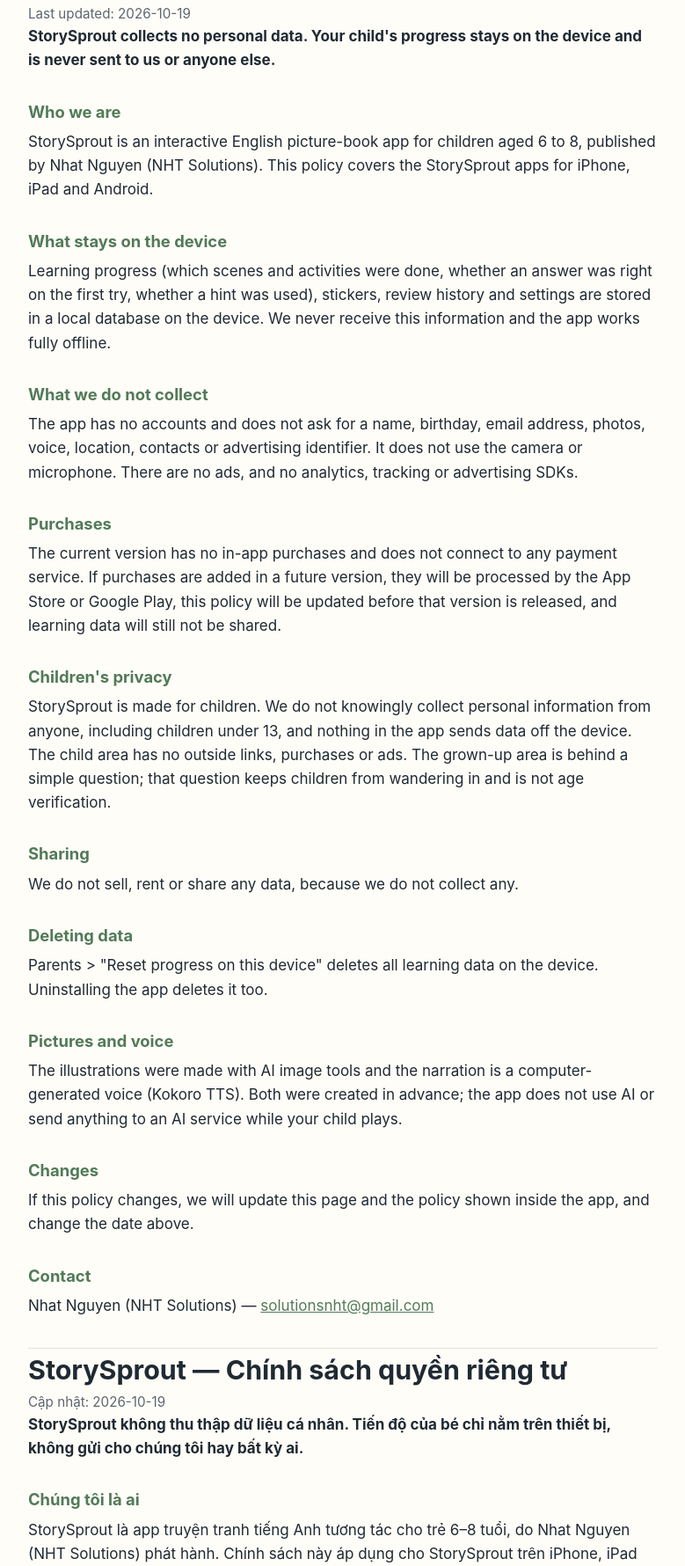
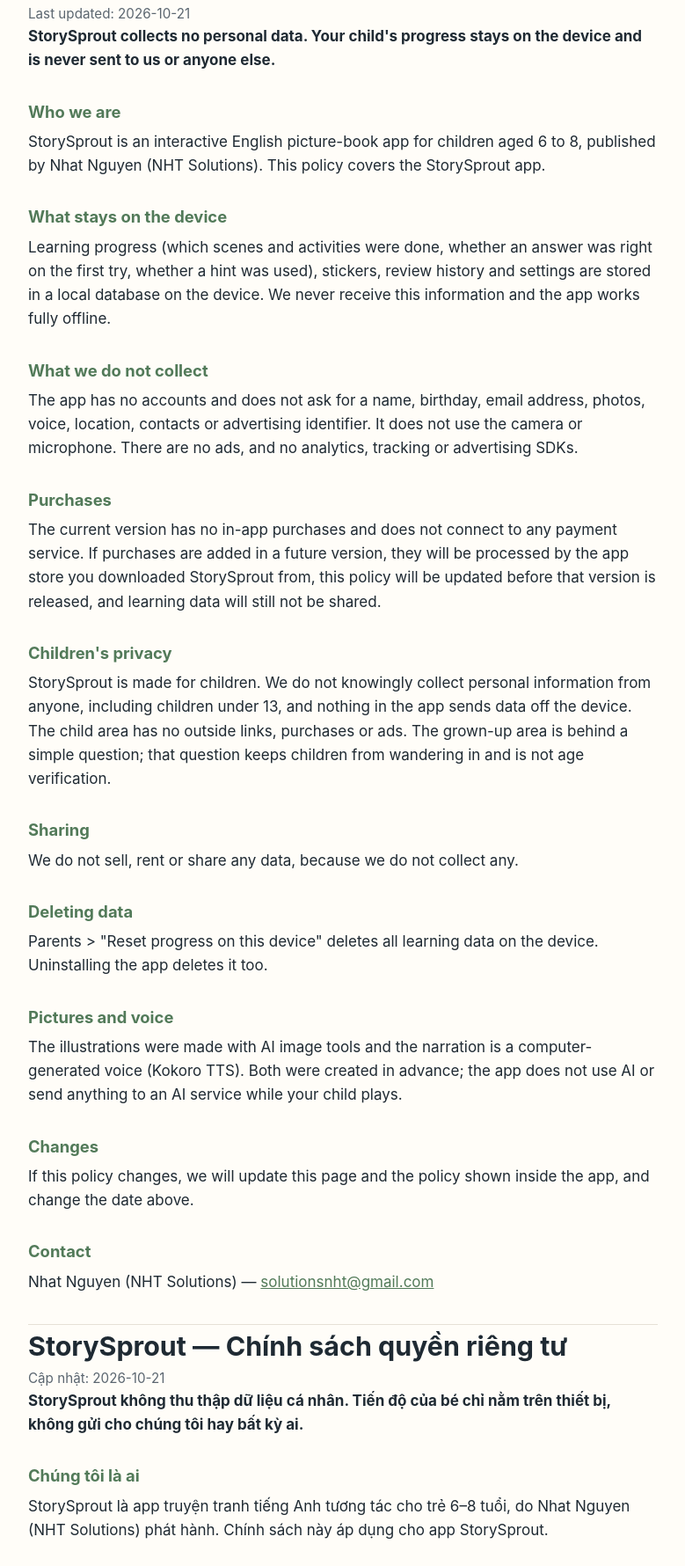
Before and after one commit to nhtsolutions/apps, a plain HTML site: page storysprout/privacy/index.html in a window 1280 px wide. Shown: the part 216-1996 px from the top of the page at 88% size, without its empty margins (250-1029 px from the left). Drawn offline with Linux system fonts and the light colour scheme.

Commit message:
docs: update StorySprout privacy page

```diff
--- a/storysprout/privacy/index.html
+++ b/storysprout/privacy/index.html
@@ -27,16 +27,16 @@
 <header><p class="meta">Nhat Nguyen (NHT Solutions)</p><nav class="lang"><a href="#en">English</a><a href="#vi">Tiếng Việt</a></nav></header>
 <section class="lang-block" id="en" lang="en">
   <h1>StorySprout — Privacy Policy</h1>
-  <p class="meta">Last updated: 2026-10-19</p>
+  <p class="meta">Last updated: 2026-10-21</p>
   <p><strong>StorySprout collects no personal data. Your child's progress stays on the device and is never sent to us or anyone else.</strong></p>
   <h2>Who we are</h2>
-  <p>StorySprout is an interactive English picture-book app for children aged 6 to 8, published by Nhat Nguyen (NHT Solutions). This policy covers the StorySprout apps for iPhone, iPad and Android.</p>
+  <p>StorySprout is an interactive English picture-book app for children aged 6 to 8, published by Nhat Nguyen (NHT Solutions). This policy covers the StorySprout app.</p>
   <h2>What stays on the device</h2>
   <p>Learning progress (which scenes and activities were done, whether an answer was right on the first try, whether a hint was used), stickers, review history and settings are stored in a local database on the device. We never receive this information and the app works fully offline.</p>
   <h2>What we do not collect</h2>
   <p>The app has no accounts and does not ask for a name, birthday, email address, photos, voice, location, contacts or advertising identifier. It does not use the camera or microphone. There are no ads, and no analytics, tracking or advertising SDKs.</p>
   <h2>Purchases</h2>
-  <p>The current version has no in-app purchases and does not connect to any payment service. If purchases are added in a future version, they will be processed by the App Store or Google Play, this policy will be updated before that version is released, and learning data will still not be shared.</p>
+  <p>The current version has no in-app purchases and does not connect to any payment service. If purchases are added in a future version, they will be processed by the app store you downloaded StorySprout from, this policy will be updated before that version is released, and learning data will still not be shared.</p>
   <h2>Children's privacy</h2>
   <p>StorySprout is made for children. We do not knowingly collect personal information from anyone, including children under 13, and nothing in the app sends data off the device. The child area has no outside links, purchases or ads. The grown-up area is behind a simple question; that question keeps children from wandering in and is not age verification.</p>
   <h2>Sharing</h2>
@@ -53,16 +53,16 @@
 
 <section class="lang-block" id="vi" lang="vi">
   <h1>StorySprout — Chính sách quyền riêng tư</h1>
-  <p class="meta">Cập nhật: 2026-10-19</p>
+  <p class="meta">Cập nhật: 2026-10-21</p>
   <p><strong>StorySprout không thu thập dữ liệu cá nhân. Tiến độ của bé chỉ nằm trên thiết bị, không gửi cho chúng tôi hay bất kỳ ai.</strong></p>
   <h2>Chúng tôi là ai</h2>
-  <p>StorySprout là app truyện tranh tiếng Anh tương tác cho trẻ 6–8 tuổi, do Nhat Nguyen (NHT Solutions) phát hành. Chính sách này áp dụng cho StorySprout trên iPhone, iPad và Android.</p>
+  <p>StorySprout là app truyện tranh tiếng Anh tương tác cho trẻ 6–8 tuổi, do Nhat Nguyen (NHT Solutions) phát hành. Chính sách này áp dụng cho app StorySprout.</p>
   <h2>Dữ liệu lưu trên máy</h2>
   <p>Tiến độ học (cảnh và hoạt động đã làm, đúng ngay lần đầu hay không, có dùng gợi ý không), sticker, lịch sử ôn tập và cài đặt được lưu trong cơ sở dữ liệu trên thiết bị. Chúng tôi không nhận các dữ liệu này; app chạy hoàn toàn offline.</p>
   <h2>Không thu thập</h2>
   <p>App không có tài khoản, không hỏi tên, ngày sinh, email, ảnh, giọng nói, vị trí, danh bạ hay mã quảng cáo; không dùng camera và micro. Không quảng cáo, không SDK phân tích, theo dõi hay quảng cáo.</p>
   <h2>Mua hàng</h2>
-  <p>Phiên bản hiện tại không có mua hàng trong app và không kết nối dịch vụ thanh toán nào. Nếu sau này có mua hàng, giao dịch do App Store hoặc Google Play xử lý, chính sách này sẽ được cập nhật trước khi phát hành phiên bản đó, và dữ liệu học vẫn không được chia sẻ.</p>
+  <p>Phiên bản hiện tại không có mua hàng trong app và không kết nối dịch vụ thanh toán nào. Nếu sau này có mua hàng, giao dịch do cửa hàng ứng dụng nơi bạn tải StorySprout xử lý, chính sách này sẽ được cập nhật trước khi phát hành phiên bản đó, và dữ liệu học vẫn không được chia sẻ.</p>
   <h2>Quyền riêng tư của trẻ em</h2>
   <p>StorySprout làm cho trẻ em. Chúng tôi không thu thập thông tin cá nhân của bất kỳ ai, kể cả trẻ dưới 13 tuổi, và app không gửi dữ liệu ra khỏi thiết bị. Khu vực của trẻ không có liên kết ra ngoài, mua hàng hay quảng cáo. Khu phụ huynh nằm sau một câu hỏi đơn giản; câu hỏi này giúp trẻ không vô tình vào, không phải xác minh tuổi.</p>
   <h2>Chia sẻ</h2>
```
Also changed, not shown: _specs/storysprout.json (+5 -5 lines).
